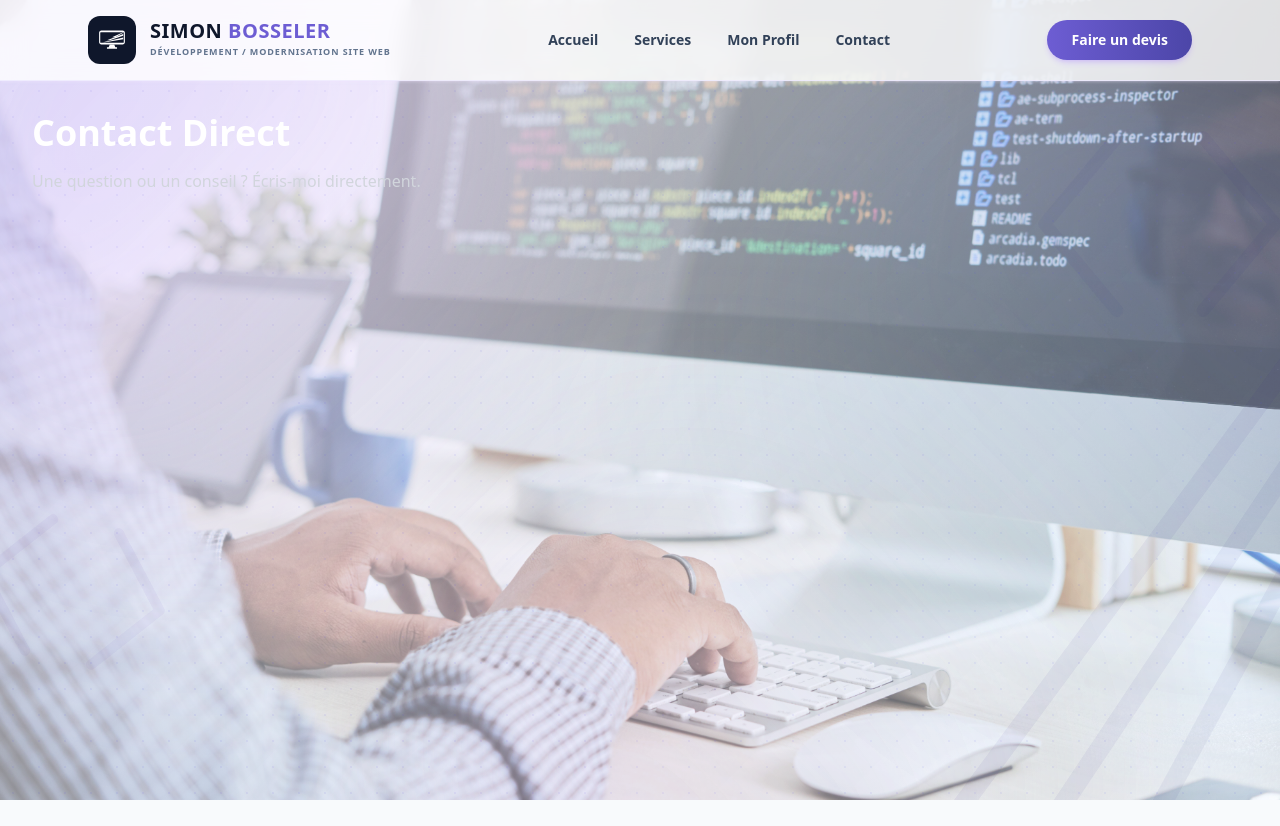
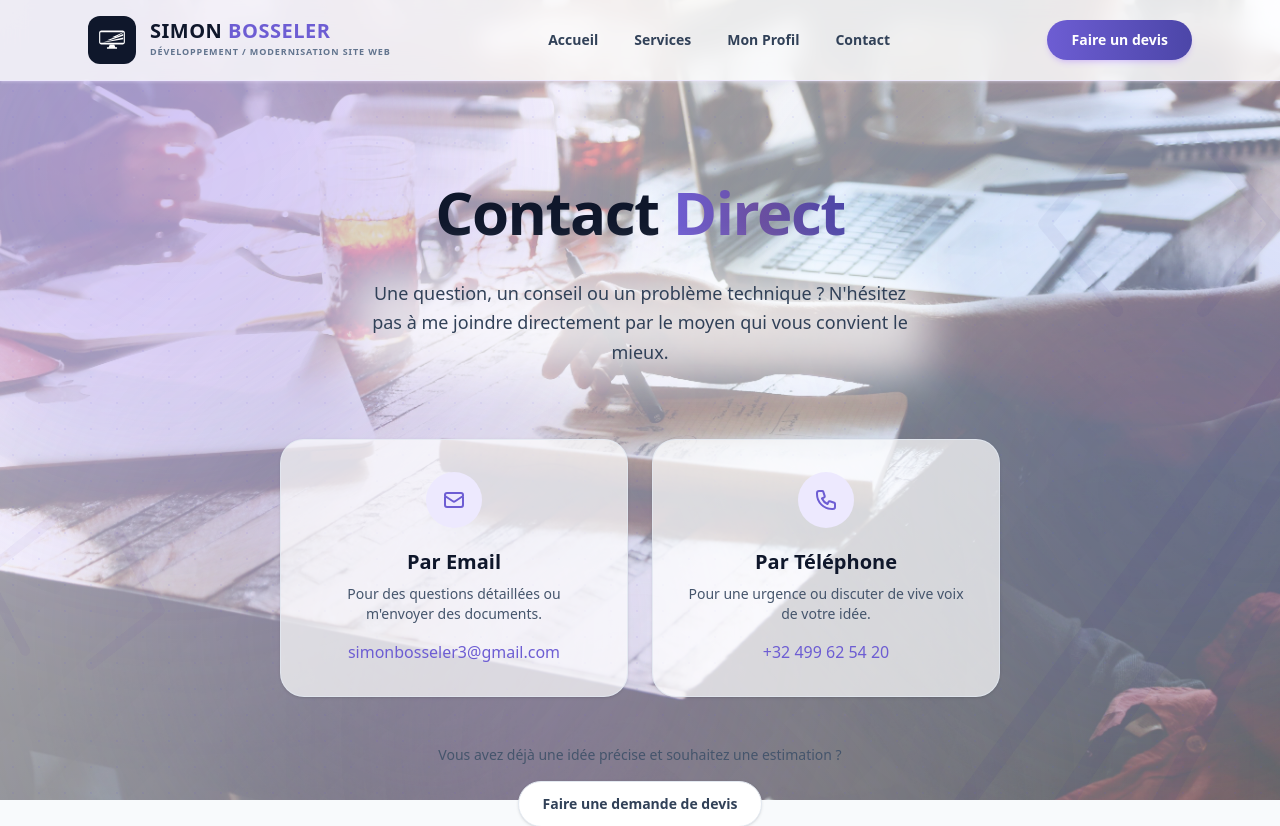
Before and after one commit to simonbosseler3-ship-it/site_independant, a Next.js app: page /contact in a window 1280 px wide. Shown: the top 826 px of the page. Built offline with nearby package versions, Linux system fonts and the light colour scheme; no server answers.

Commit message:
fix cards

```diff
--- a/app/components/SiteBackground.tsx
+++ b/app/components/SiteBackground.tsx
@@ -9,7 +9,8 @@ const sectionBackgrounds: Record<string, string> = {
   process: "/images/workspace3.jpg",
   cta: "/images/workspace4.jpg",
   profile: "/images/profil.jpg",
-  devis: "/images/devis.jpg"
+  devis: "/images/devis.jpg",
+  contact: "/images/contact.jpg" // <-- Ajout de l'image de contact ici
 };
 
 const serviceBackgrounds: Record<string, string> = {
--- a/app/contact/page.tsx
+++ b/app/contact/page.tsx
@@ -1,8 +1,93 @@
+import BackgroundTrigger from "@/app/components/BackgroundTrigger";
+import ScrollReveal from "@/app/components/ScrollReveal";
+import Link from "next/link";
+
 export default function ContactPage() {
   return (
-    <main className="min-h-screen p-8 max-w-7xl mx-auto">
-      <h1 className="text-4xl font-bold text-white mb-4">Contact Direct</h1>
-      <p className="text-gray-300">Une question ou un conseil ? Écris-moi directement.</p>
+    <main className="relative max-w-3xl mx-auto px-6 py-16 sm:py-24">
+      <div className="fixed inset-0 z-[-1] pointer-events-none overflow-hidden">
+        <div className="absolute -top-32 -left-32 w-[300px] sm:w-[600px] h-[300px] sm:h-[600px] bg-violet-600/20 rounded-full blur-[100px] sm:blur-[120px]" />
+        <div className="absolute top-[30%] -right-32 w-[300px] sm:w-[500px] h-[300px] sm:h-[500px] bg-indigo-600/15 rounded-full blur-[100px] sm:blur-[120px]" />
+        <div className="absolute -bottom-32 left-[10%] w-[300px] sm:w-[600px] h-[300px] sm:h-[600px] bg-purple-600/20 rounded-full blur-[100px] sm:blur-[120px]" />
+      </div>
+
+      <BackgroundTrigger id="contact" />
+
+      {/* EN-TÊTE */}
+      <section className="flex flex-col items-center text-center mb-16">
+        <ScrollReveal delay={100}>
+          <h1 className="text-4xl sm:text-6xl font-extrabold tracking-tight text-slate-900 leading-[1.15]">
+            Contact{" "}
+            <span className="bg-gradient-to-r from-violet-600 via-purple-600 to-indigo-600 bg-clip-text text-transparent">
+              Direct
+            </span>
+          </h1>
+        </ScrollReveal>
+
+        <ScrollReveal delay={200}>
+          <div className="mt-6 max-w-xl mx-auto relative">
+            <div className="absolute inset-0 bg-white/70 blur-xl rounded-2xl -z-10" />
+            <p className="text-slate-700 text-lg font-medium leading-relaxed px-4 py-2">
+              Une question, un conseil ou un problème technique ? N&apos;hésitez pas à me joindre directement par le moyen qui vous convient le mieux.
+            </p>
+          </div>
+        </ScrollReveal>
+      </section>
+
+      {/* GRILLE DE CONTACT */}
+      <div className="grid grid-cols-1 sm:grid-cols-2 gap-6">
+        {/* Email */}
+        <ScrollReveal delay={300}>
+          <a
+            href="mailto:hello@votre-domaine.fr"
+            className="group flex flex-col items-center text-center bg-white/70 border border-slate-200/80 rounded-3xl p-8 hover:bg-white hover:border-violet-300 transition-all duration-300 shadow-sm hover:shadow-md h-full"
+          >
+            <div className="w-14 h-14 rounded-full bg-violet-100 text-violet-600 flex items-center justify-center mb-5 group-hover:scale-110 group-hover:bg-violet-600 group-hover:text-white transition-all duration-300">
+              <svg className="w-6 h-6" fill="none" viewBox="0 0 24 24" stroke="currentColor">
+                <path strokeLinecap="round" strokeLinejoin="round" strokeWidth={2} d="M3 8l7.89 5.26a2 2 0 002.22 0L21 8M5 19h14a2 2 0 002-2V7a2 2 0 00-2-2H5a2 2 0 00-2 2v10a2 2 0 002 2z" />
+              </svg>
+            </div>
+            <h2 className="text-xl font-bold text-slate-900 mb-2">Par Email</h2>
+            <p className="text-slate-600 text-sm mb-4 flex-grow">
+              Pour des questions détaillées ou m&apos;envoyer des documents.
+            </p>
+            <span className="text-violet-600 font-medium">simonbosseler3@gmail.com</span>
+          </a>
+        </ScrollReveal>
+
+        {/* Téléphone */}
+        <ScrollReveal delay={400}>
+          <a
+            href="tel:+33600000000"
+            className="group flex flex-col items-center text-center bg-white/70 border border-slate-200/80 rounded-3xl p-8 hover:bg-white hover:border-violet-300 transition-all duration-300 shadow-sm hover:shadow-md h-full"
+          >
+            <div className="w-14 h-14 rounded-full bg-violet-100 text-violet-600 flex items-center justify-center mb-5 group-hover:scale-110 group-hover:bg-violet-600 group-hover:text-white transition-all duration-300">
+              <svg className="w-6 h-6" fill="none" viewBox="0 0 24 24" stroke="currentColor">
+                <path strokeLinecap="round" strokeLinejoin="round" strokeWidth={2} d="M3 5a2 2 0 012-2h3.28a1 1 0 01.948.684l1.498 4.493a1 1 0 01-.502 1.21l-2.257 1.13a11.042 11.042 0 005.516 5.516l1.13-2.257a1 1 0 011.21-.502l4.493 1.498a1 1 0 01.684.949V19a2 2 0 01-2 2h-1C9.716 21 3 14.284 3 6V5z" />
+              </svg>
+            </div>
+            <h2 className="text-xl font-bold text-slate-900 mb-2">Par Téléphone</h2>
+            <p className="text-slate-600 text-sm mb-4 flex-grow">
+              Pour une urgence ou discuter de vive voix de votre idée.
+            </p>
+            <span className="text-violet-600 font-medium">+32 499 62 54 20</span>
+          </a>
+        </ScrollReveal>
+      </div>
+
+      <ScrollReveal delay={600}>
+        <div className="mt-12 text-center">
+          <p className="text-slate-600 text-sm mb-4">
+            Vous avez déjà une idée précise et souhaitez une estimation ?
+          </p>
+          <Link
+            href="/devis"
+            className="inline-flex items-center justify-center px-6 py-3 border border-slate-200 hover:border-violet-300 text-sm font-semibold rounded-full text-slate-700 hover:text-violet-700 bg-white hover:bg-violet-50 transition-all shadow-sm"
+          >
+            Faire une demande de devis
+          </Link>
+        </div>
+      </ScrollReveal>
     </main>
   );
 }
--- a/app/services/[slug]/page.tsx
+++ b/app/services/[slug]/page.tsx
@@ -68,7 +68,9 @@ export default async function ServiceDetailPage({
             <ul className="space-y-4">
               {service.points.map((point: string, i: number) => (
                 <li key={i} className="font-body flex items-start gap-3 text-slate-700">
-                  <span className="mt-1.5 w-1.5 h-1.5 rounded-full bg-violet-600 shrink-0" />
+                  <svg className="w-5 h-5 text-violet-600 shrink-0 mt-0.5" fill="none" viewBox="0 0 24 24" stroke="currentColor">
+                    <path strokeLinecap="round" strokeLinejoin="round" strokeWidth={2} d="M5 13l4 4L19 7" />
+                  </svg>
                   {point}
                 </li>
               ))}
--- a/app/services/page.tsx
+++ b/app/services/page.tsx
@@ -49,7 +49,7 @@ export default async function ServicesPage() {
             >
               <Link
                 href={`/services/${service.slug}`}
-                className={`group relative overflow-hidden p-8 rounded-3xl bg-white border border-slate-200/80 hover:border-violet-300 transition-all shadow-sm hover:shadow-xl hover:shadow-violet-100 hover:-translate-y-1 block h-full w-full ${
+                className={`group relative overflow-hidden p-8 rounded-3xl bg-white/70 border border-slate-200/80 hover:bg-white hover:border-violet-300 transition-all duration-300 shadow-sm hover:shadow-xl hover:shadow-violet-100 hover:-translate-y-1 block h-full w-full ${
                   isLastAndOdd ? "md:max-w-[calc(50%-0.75rem)]" : ""
                 }`}
               >
@@ -77,7 +77,7 @@ export default async function ServicesPage() {
 
       {hasRemarksBlock && (
         <ScrollReveal delay={(services?.length ?? 0) * 100}>
-          <div className="mt-16 bg-white border border-slate-200/80 rounded-3xl p-8 sm:p-10 shadow-sm space-y-8">
+          <div className="mt-16 bg-white/70 border border-slate-200/80 rounded-3xl p-8 sm:p-10 shadow-sm space-y-8">
             {(introTitle || introText) && (
               <div className="space-y-3">
                 {introTitle && (
```
Also changed, not shown: public/images/contact.jpg (added).
